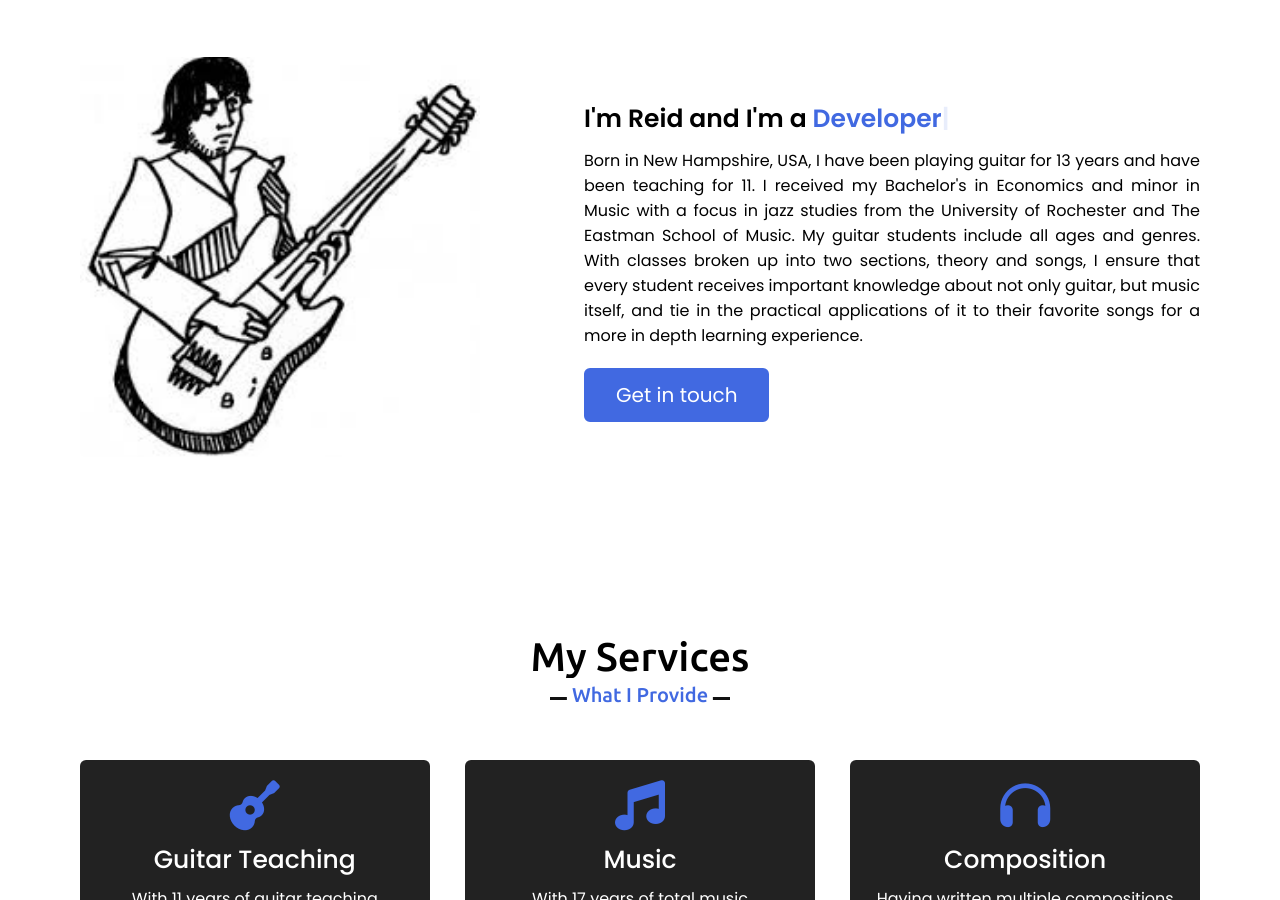
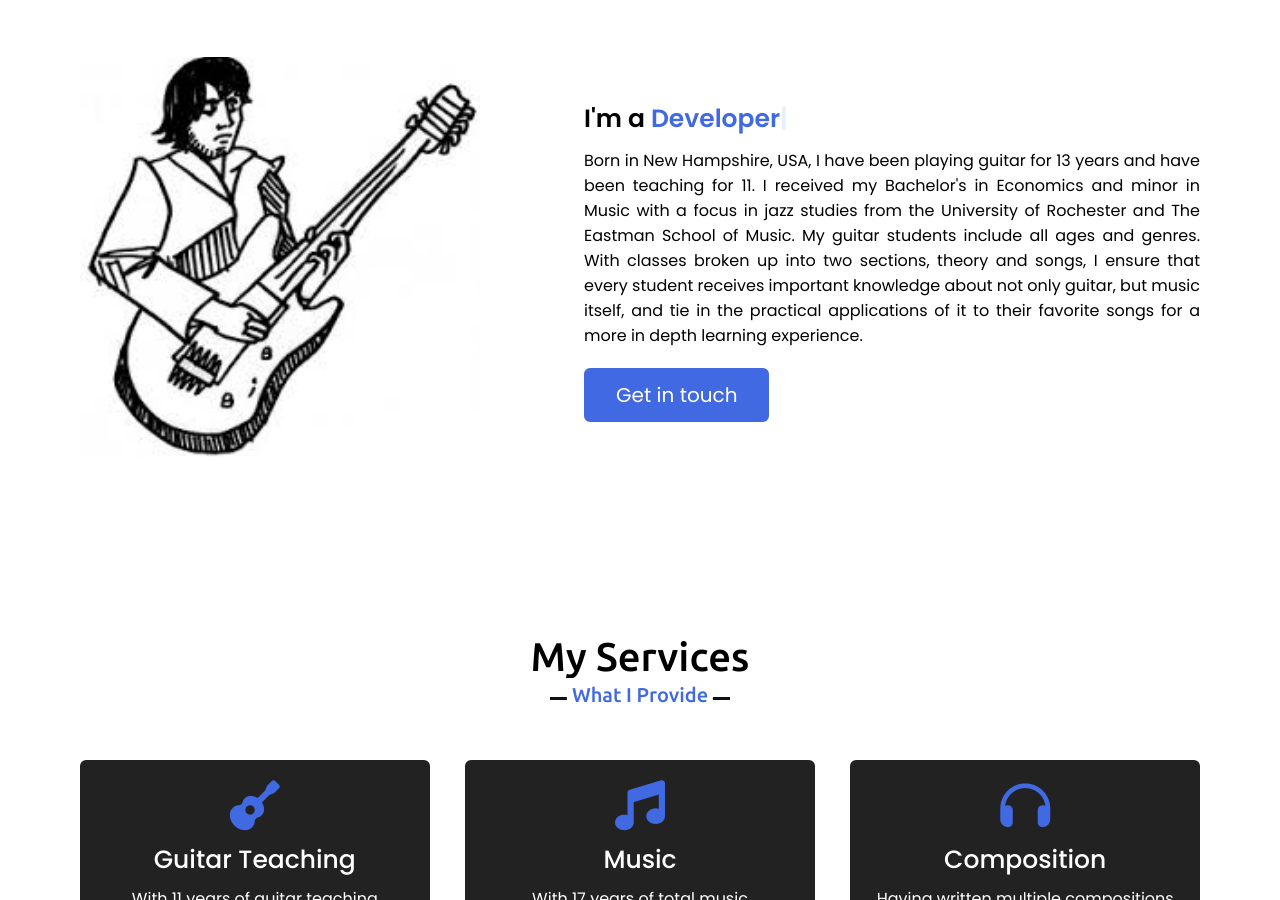
Before and after one commit to MusicJunkyREZ/reidzuckerman, a website: page public/index.html in a window 1280 px wide. Shown: the part 954-1854 px from the top of the page. Drawn offline with nearby package versions, Linux system fonts and the light colour scheme.

Commit message:
word edit

```diff
--- a/public/index.html
+++ b/public/index.html
@@ -58,7 +58,7 @@
                     <img src="./images/RezAnimated.jpg" alt="">
                 </div>
                 <div class="column right">
-                    <div class="text">I'm Reid and I'm a <span class="typing-2"></span></div>
+                    <div class="text">I'm a <span class="typing-2"></span></div>
                     <p>Born in New Hampshire, USA, I have been playing guitar for 13 years and have been teaching for 11.  I received my Bachelor's in Economics and minor in Music with a focus in jazz studies from the University of Rochester and The Eastman School of Music.  My guitar students include all ages and genres.  With classes broken up into two sections, theory and songs, I ensure that every student receives important knowledge about not only guitar, but music itself, and tie in the practical applications of it to their favorite songs for a more in depth learning experience.</p>
                     <a href="#contact">Get in touch</a>
                 </div>
```
